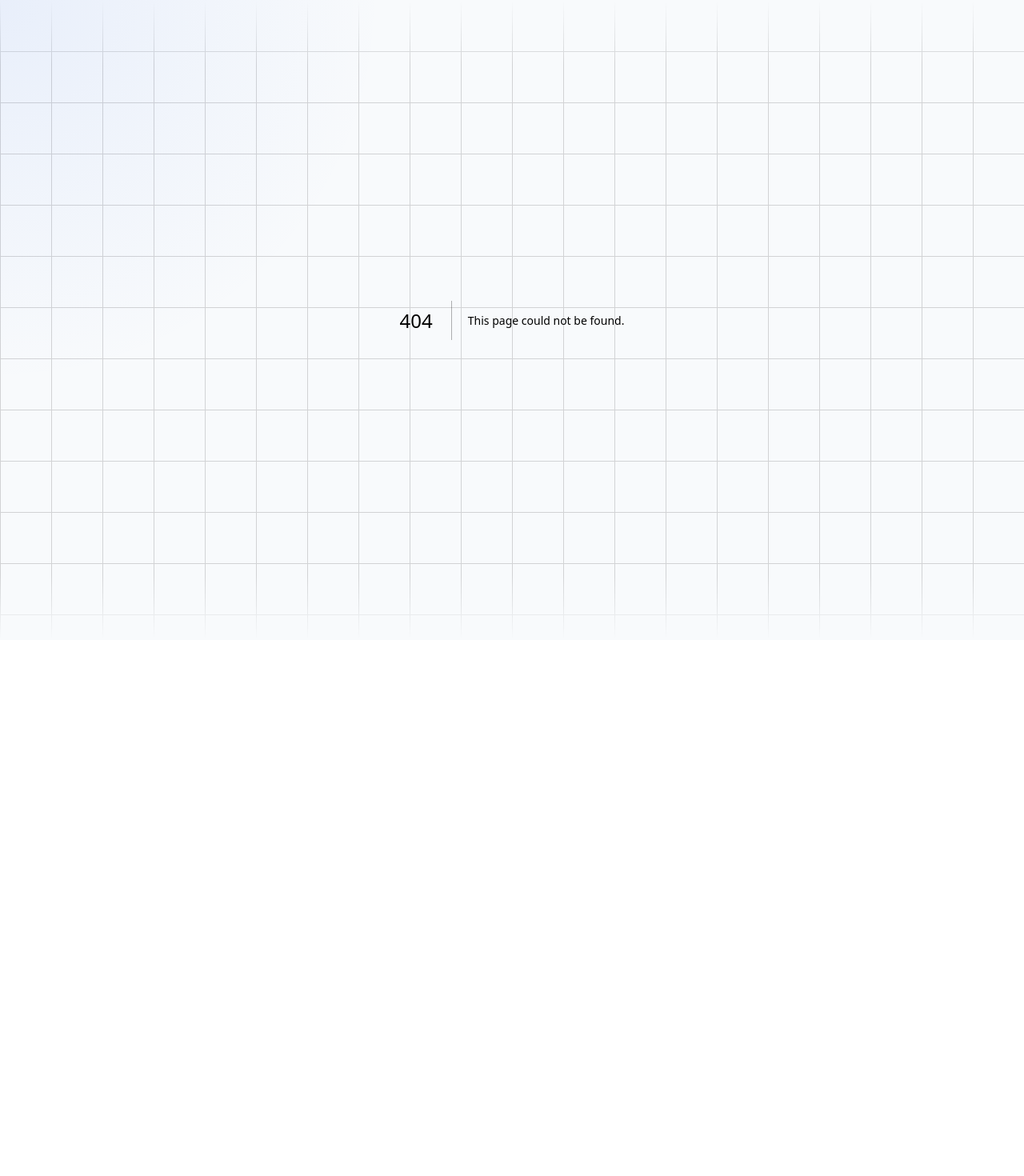
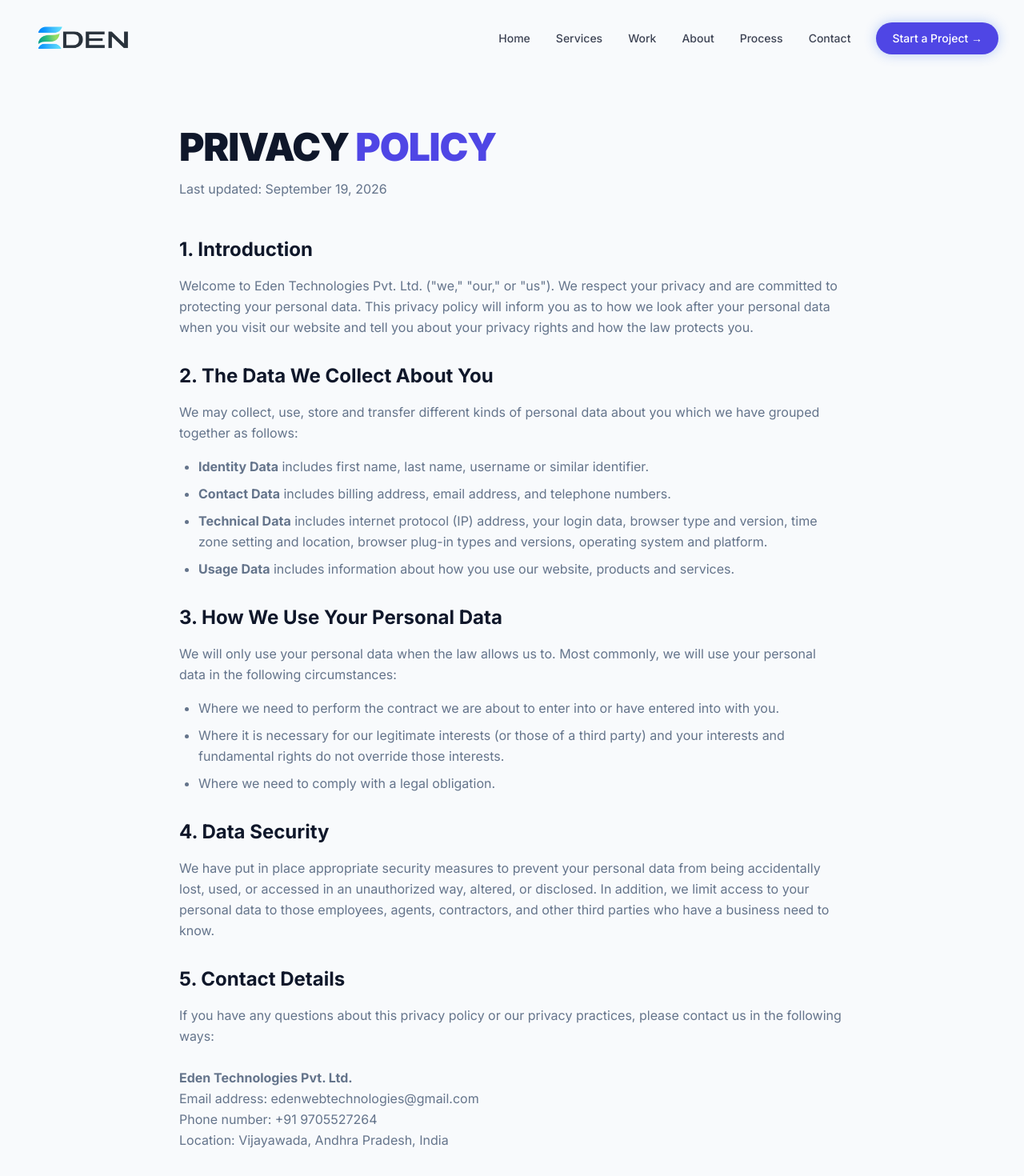
Before and after one commit to MalajiGopiChand/Eden-Web-Tech, a Next.js app: page /privacy in a window 1280 px wide. Before the commit this address had no page. Shown: the top 1470 px of the page at 80% size. Before the commit the page ends 800 px from the top, so only its background shows below. Built offline with nearby package versions, Linux system fonts and the light colour scheme.

Commit message:
Add professional Privacy Policy and Terms & Conditions pages

```diff
--- /dev/null
+++ b/src/app/privacy/page.tsx
@@ -0,0 +1,78 @@
+import Navbar from "@/components/Navbar";
+import Footer from "@/components/Footer";
+
+export const metadata = {
+  title: "Privacy Policy | Eden Technologies",
+  description: "Privacy Policy for Eden Technologies Pvt. Ltd.",
+};
+
+export default function PrivacyPage() {
+  return (
+    <main className="flex min-h-screen flex-col bg-background">
+      <Navbar />
+
+      <section className="pt-32 pb-16 md:pt-40 md:pb-24 px-4 sm:px-6 lg:px-8 max-w-4xl mx-auto w-full">
+        <div className="mb-12">
+          <h1 className="text-4xl md:text-5xl font-black tracking-tight text-foreground mb-4">
+            PRIVACY <span className="text-primary">POLICY</span>
+          </h1>
+          <p className="text-muted-foreground">Last updated: September 19, 2026</p>
+        </div>
+
+        <div className="space-y-8 text-muted-foreground leading-relaxed">
+          <section>
+            <h2 className="text-2xl font-bold text-foreground mb-4">1. Introduction</h2>
+            <p>
+              Welcome to Eden Technologies Pvt. Ltd. ("we," "our," or "us"). We respect your privacy and are committed to protecting your personal data. This privacy policy will inform you as to how we look after your personal data when you visit our website and tell you about your privacy rights and how the law protects you.
+            </p>
+          </section>
+
+          <section>
+            <h2 className="text-2xl font-bold text-foreground mb-4">2. The Data We Collect About You</h2>
+            <p className="mb-4">
+              We may collect, use, store and transfer different kinds of personal data about you which we have grouped together as follows:
+            </p>
+            <ul className="list-disc pl-6 space-y-2">
+              <li><strong>Identity Data</strong> includes first name, last name, username or similar identifier.</li>
+              <li><strong>Contact Data</strong> includes billing address, email address, and telephone numbers.</li>
+              <li><strong>Technical Data</strong> includes internet protocol (IP) address, your login data, browser type and version, time zone setting and location, browser plug-in types and versions, operating system and platform.</li>
+              <li><strong>Usage Data</strong> includes information about how you use our website, products and services.</li>
+            </ul>
+          </section>
+
+          <section>
+            <h2 className="text-2xl font-bold text-foreground mb-4">3. How We Use Your Personal Data</h2>
+            <p className="mb-4">
+              We will only use your personal data when the law allows us to. Most commonly, we will use your personal data in the following circumstances:
+            </p>
+            <ul className="list-disc pl-6 space-y-2">
+              <li>Where we need to perform the contract we are about to enter into or have entered into with you.</li>
+              <li>Where it is necessary for our legitimate interests (or those of a third party) and your interests and fundamental rights do not override those interests.</li>
+              <li>Where we need to comply with a legal obligation.</li>
+            </ul>
+          </section>
+
+          <section>
+            <h2 className="text-2xl font-bold text-foreground mb-4">4. Data Security</h2>
+            <p>
+              We have put in place appropriate security measures to prevent your personal data from being accidentally lost, used, or accessed in an unauthorized way, altered, or disclosed. In addition, we limit access to your personal data to those employees, agents, contractors, and other third parties who have a business need to know.
+            </p>
+          </section>
+
+          <section>
+            <h2 className="text-2xl font-bold text-foreground mb-4">5. Contact Details</h2>
+            <p>
+              If you have any questions about this privacy policy or our privacy practices, please contact us in the following ways:<br /><br />
+              <strong>Eden Technologies Pvt. Ltd.</strong><br />
+              Email address: edenwebtechnologies@gmail.com<br />
+              Phone number: +91 9705527264<br />
+              Location: Vijayawada, Andhra Pradesh, India
+            </p>
+          </section>
+        </div>
+      </section>
+
+      <Footer />
+    </main>
+  );
+}
--- /dev/null
+++ b/src/app/terms/page.tsx
@@ -0,0 +1,73 @@
+import Navbar from "@/components/Navbar";
+import Footer from "@/components/Footer";
+
+export const metadata = {
+  title: "Terms & Conditions | Eden Technologies",
+  description: "Terms and Conditions for Eden Technologies Pvt. Ltd.",
+};
+
+export default function TermsPage() {
+  return (
+    <main className="flex min-h-screen flex-col bg-background">
+      <Navbar />
+
+      <section className="pt-32 pb-16 md:pt-40 md:pb-24 px-4 sm:px-6 lg:px-8 max-w-4xl mx-auto w-full">
+        <div className="mb-12">
+          <h1 className="text-4xl md:text-5xl font-black tracking-tight text-foreground mb-4">
+            TERMS & <span className="text-primary">CONDITIONS</span>
+          </h1>
+          <p className="text-muted-foreground">Last updated: September 19, 2026</p>
+        </div>
+
+        <div className="space-y-8 text-muted-foreground leading-relaxed">
+          <section>
+            <h2 className="text-2xl font-bold text-foreground mb-4">1. Acceptance of Terms</h2>
+            <p>
+              By accessing and using this website, you accept and agree to be bound by the terms and provision of this agreement. In addition, when using these particular services, you shall be subject to any posted guidelines or rules applicable to such services.
+            </p>
+          </section>
+
+          <section>
+            <h2 className="text-2xl font-bold text-foreground mb-4">2. Description of Service</h2>
+            <p>
+              Eden Technologies Pvt. Ltd. provides software development, mobile application development, UI/UX design, and related digital services. We reserve the right to modify or discontinue, temporarily or permanently, the services with or without notice.
+            </p>
+          </section>
+
+          <section>
+            <h2 className="text-2xl font-bold text-foreground mb-4">3. Intellectual Property</h2>
+            <p>
+              The Site and its original content, features, and functionality are owned by Eden Technologies Pvt. Ltd. and are protected by international copyright, trademark, patent, trade secret, and other intellectual property or proprietary rights laws.
+            </p>
+          </section>
+
+          <section>
+            <h2 className="text-2xl font-bold text-foreground mb-4">4. Client Projects and Confidentiality</h2>
+            <p>
+              All client projects, source code, and related business information shared with Eden Technologies are treated with strict confidentiality. Non-Disclosure Agreements (NDAs) can be signed upon request before the commencement of any project. Intellectual property rights for custom software development are transferred to the client upon full payment, unless otherwise agreed upon in writing.
+            </p>
+          </section>
+
+          <section>
+            <h2 className="text-2xl font-bold text-foreground mb-4">5. Limitation of Liability</h2>
+            <p>
+              In no event shall Eden Technologies Pvt. Ltd., nor its directors, employees, partners, agents, suppliers, or affiliates, be liable for any indirect, incidental, special, consequential or punitive damages, including without limitation, loss of profits, data, use, goodwill, or other intangible losses, resulting from your access to or use of or inability to access or use the Service.
+            </p>
+          </section>
+
+          <section>
+            <h2 className="text-2xl font-bold text-foreground mb-4">6. Contact Information</h2>
+            <p>
+              If you have any questions about these Terms, please contact us at:<br /><br />
+              <strong>Eden Technologies Pvt. Ltd.</strong><br />
+              Email: edenwebtechnologies@gmail.com<br />
+              Phone: +91 9705527264
+            </p>
+          </section>
+        </div>
+      </section>
+
+      <Footer />
+    </main>
+  );
+}
```
